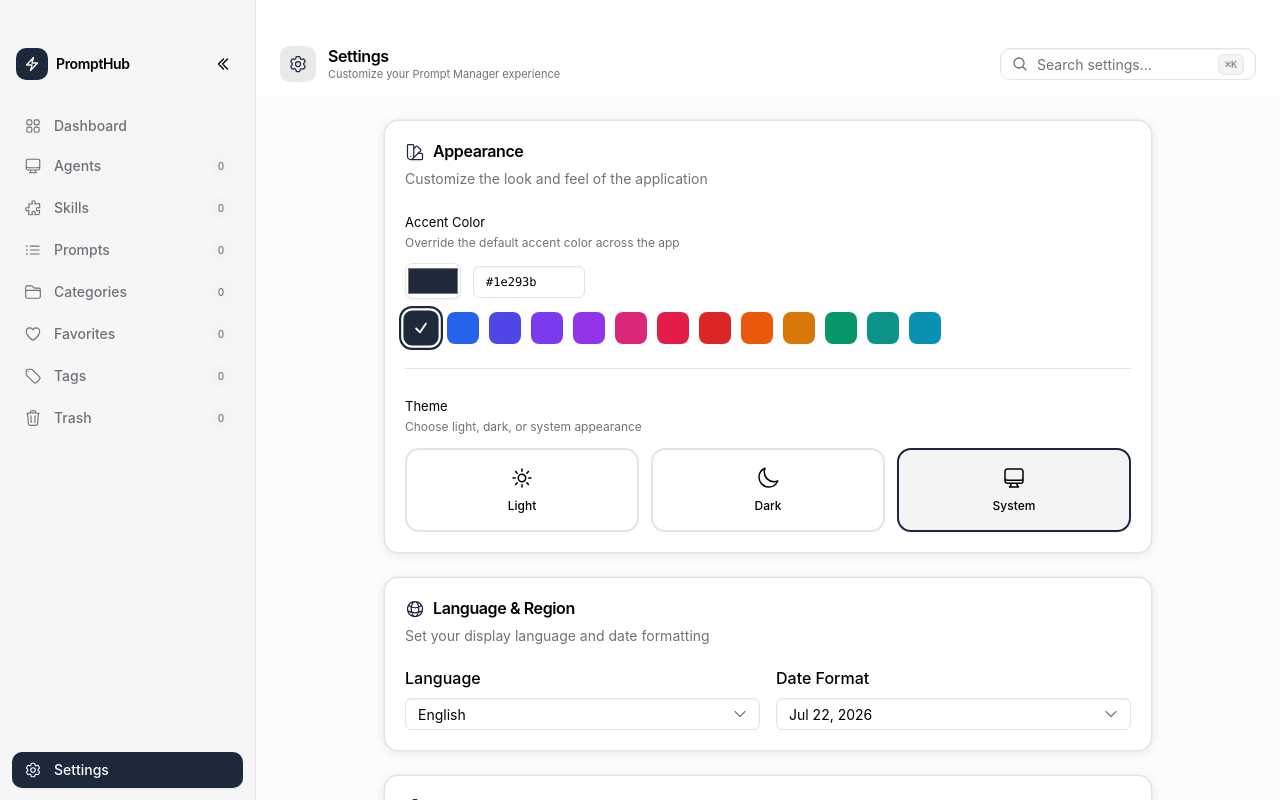
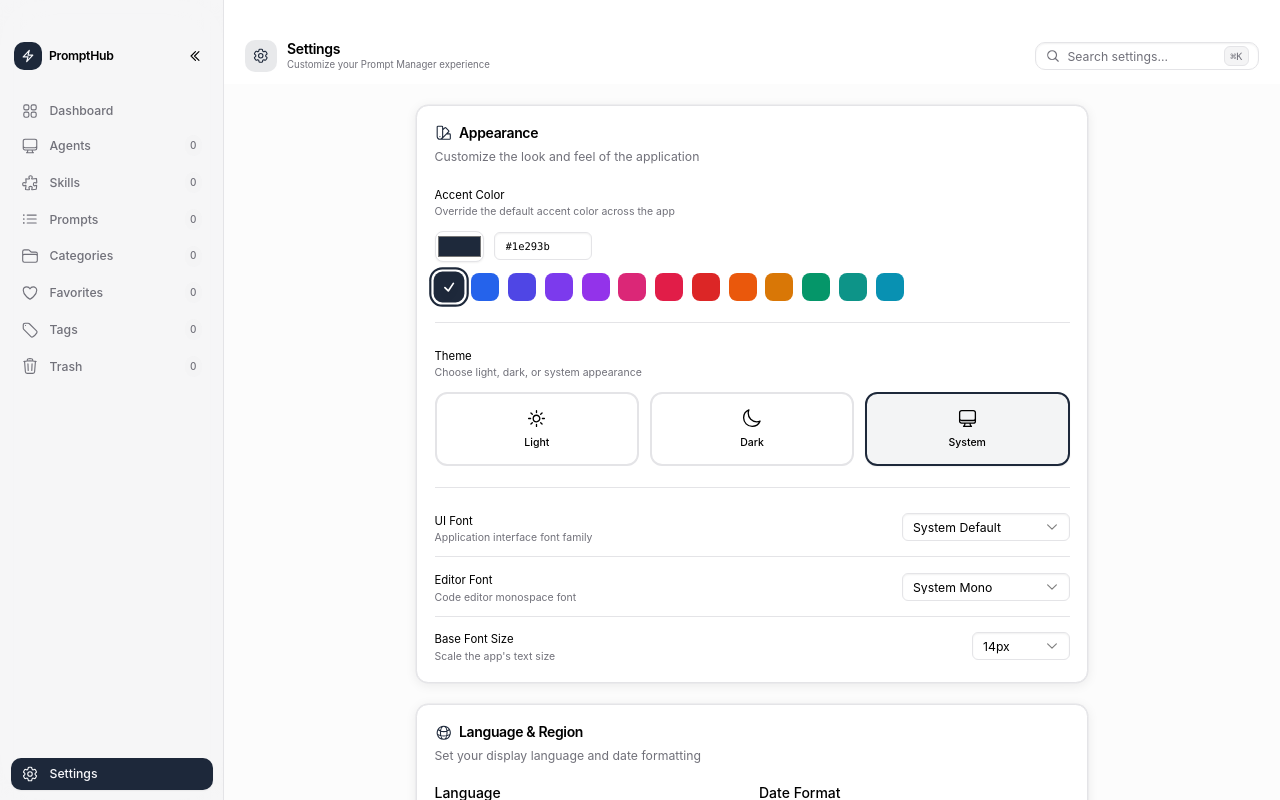
Before and after one commit to rumman02/Prompt-Manager, a React (Vite) app: page / in a window 1280 px wide. Both pictures are taken after a click on the button "Settings". Built offline with nearby package versions, Linux system fonts and the light colour scheme.

Commit message:
feat: add UI font, editor font, and base font size customization in settings

```diff
--- a/src/components/settings/SettingsPage.tsx
+++ b/src/components/settings/SettingsPage.tsx
@@ -8,7 +8,7 @@ import { Separator } from "@/components/ui/separator";
 import { PageHeader } from "@/components/layout/PageHeader";
 import { SearchBar } from "@/components/search-bar";
 import { useSettings, type LandingPage } from "@/contexts/SettingsContext";
-import { ACCENT_PRESETS, LANGUAGES, DATE_FORMATS, LANDING_PAGES } from "@/constants/settings";
+import { ACCENT_PRESETS, LANGUAGES, DATE_FORMATS, LANDING_PAGES, FONT_FAMILIES, EDITOR_FONT_FAMILIES, FONT_SIZES } from "@/constants/settings";
 
 export function SettingsPage() {
   const { settings, updateSettings, resetSettings } = useSettings();
@@ -154,6 +154,62 @@ export function SettingsPage() {
                   <span className="text-xs font-medium capitalize">{mode}</span>
                 </button>
               ))}
+            </div>
+          </div>
+
+          <Separator />
+
+          <div className="space-y-3">
+            <div className="flex items-center justify-between gap-4">
+              <div>
+                <Label className="text-subheadline">UI Font</Label>
+                <p className="text-footnote mt-0.5">Application interface font family</p>
+              </div>
+              <Select
+                value={settings.fontFamily}
+                onChange={(e) => updateSettings({ fontFamily: e.target.value })}
+                className="w-48"
+              >
+                {FONT_FAMILIES.map((f) => (
+                  <option key={f.value} value={f.value}>{f.label}</option>
+                ))}
+              </Select>
+            </div>
+
+            <Separator />
+
+            <div className="flex items-center justify-between gap-4">
+              <div>
+                <Label className="text-subheadline">Editor Font</Label>
+                <p className="text-footnote mt-0.5">Code editor monospace font</p>
+              </div>
+              <Select
+                value={settings.editorFontFamily}
+                onChange={(e) => updateSettings({ editorFontFamily: e.target.value })}
+                className="w-48"
+              >
+                {EDITOR_FONT_FAMILIES.map((f) => (
+                  <option key={f.value} value={f.value}>{f.label}</option>
+                ))}
+              </Select>
+            </div>
+
+            <Separator />
+
+            <div className="flex items-center justify-between gap-4">
+              <div>
+                <Label className="text-subheadline">Base Font Size</Label>
+                <p className="text-footnote mt-0.5">Scale the app's text size</p>
+              </div>
+              <Select
+                value={settings.fontSize}
+                onChange={(e) => updateSettings({ fontSize: e.target.value })}
+                className="w-28"
+              >
+                {FONT_SIZES.map((s) => (
+                  <option key={s.value} value={s.value}>{s.label}</option>
+                ))}
+              </Select>
             </div>
           </div>
         </CardContent>
--- a/src/constants/settings.ts
+++ b/src/constants/settings.ts
@@ -81,3 +81,24 @@ export const LANDING_PAGES: LandingPageOption[] = [
   { value: "categories", label: "Categories", description: "Browse prompts by category" },
   { value: "tags", label: "Tags", description: "Browse prompts by tags" },
 ];
+
+export const FONT_FAMILIES = [
+  { value: "-apple-system, BlinkMacSystemFont, 'SF Pro Text', 'Segoe UI', system-ui, sans-serif", label: "System Default" },
+  { value: "Georgia, 'Times New Roman', serif", label: "Georgia" },
+  { value: "'Helvetica Neue', Arial, Helvetica, sans-serif", label: "Helvetica" },
+] as const;
+
+export const EDITOR_FONT_FAMILIES = [
+  { value: "'SF Mono', SFMono-Regular, ui-monospace, Menlo, Consolas, 'Liberation Mono', monospace", label: "System Mono" },
+  { value: "'Courier New', Courier, monospace", label: "Courier New" },
+] as const;
+
+export const FONT_SIZES = [
+  { value: "0.75rem", label: "12px" },
+  { value: "0.8125rem", label: "13px" },
+  { value: "0.875rem", label: "14px" },
+  { value: "0.9375rem", label: "15px" },
+  { value: "1rem", label: "16px" },
+  { value: "1.125rem", label: "18px" },
+  { value: "1.25rem", label: "20px" },
+] as const;
--- a/src/contexts/SettingsContext.tsx
+++ b/src/contexts/SettingsContext.tsx
@@ -15,6 +15,12 @@ export interface Settings {
   editorLayout: import("@/constants/settings").LayoutNode | null;
   /** Orientation that the next split will use. */
   editorSplitOrientation: import("@/constants/settings").LayoutOrientation;
+  /** UI font family */
+  fontFamily: string;
+  /** Editor / monospace font family */
+  editorFontFamily: string;
+  /** Base font size (rem) */
+  fontSize: string;
 }
 
 interface SettingsContextType {
@@ -33,6 +39,9 @@ const defaultSettings: Settings = {
   trashTimeoutUnit: "days",
   editorLayout: null,
   editorSplitOrientation: "h",
+  fontFamily: "-apple-system, BlinkMacSystemFont, 'SF Pro Text', 'Segoe UI', system-ui, sans-serif",
+  editorFontFamily: "'SF Mono', SFMono-Regular, ui-monospace, Menlo, Consolas, 'Liberation Mono', monospace",
+  fontSize: "0.875rem",
 };
 
 const STORAGE_KEY = "prompt-manager-settings";
@@ -166,6 +175,14 @@ export function SettingsProvider({ children }: { children: ReactNode }) {
     root.style.setProperty("--primary-foreground", `${h} ${s > 0 ? 40 : 0}% ${foregroundL}%`);
   }, [settings.accentColor, settings.theme]);
 
+  // Apply font settings
+  useEffect(() => {
+    const root = document.documentElement;
+    root.style.setProperty("--font-ui", settings.fontFamily);
+    root.style.setProperty("--font-editor", settings.editorFontFamily);
+    root.style.setProperty("--font-size-base", settings.fontSize);
+  }, [settings.fontFamily, settings.editorFontFamily, settings.fontSize]);
+
   const updateSettings = useCallback((partial: Partial<Settings>) => {
     setSettings((prev) => ({ ...prev, ...partial }));
   }, []);
@@ -175,6 +192,9 @@ export function SettingsProvider({ children }: { children: ReactNode }) {
     // Clear inline styles so CSS defaults take over
     document.documentElement.style.removeProperty("--primary");
     document.documentElement.style.removeProperty("--primary-foreground");
+    document.documentElement.style.removeProperty("--font-ui");
+    document.documentElement.style.removeProperty("--font-editor");
+    document.documentElement.style.removeProperty("--font-size-base");
   }, []);
 
   return (
--- a/src/index.css
+++ b/src/index.css
@@ -57,6 +57,11 @@
     --success: 137 55% 44%;             /* #34c759 systemGreen */
     --warning: 35 100% 50%;             /* #ff9500 systemOrange */
     --tertiary-label: 240 6% 65%;       /* #aeaeb2 tertiaryLabel */
+
+    /* Font overrides — set at runtime by SettingsContext */
+    --font-ui: -apple-system, BlinkMacSystemFont, "SF Pro Text", "SF Pro Display", "Segoe UI", system-ui, sans-serif;
+    --font-editor: "SF Mono", SFMono-Regular, ui-monospace, Menlo, Consolas, "Liberation Mono", monospace;
+    --font-size-base: 0.875rem;
   }
 
   .dark {
@@ -113,8 +118,11 @@
 
 /* ── Typography: SF Pro (Apple system) ── */
 @layer base {
+  html {
+    font-size: var(--font-size-base);
+  }
   body {
-    font-family: -apple-system, BlinkMacSystemFont, "SF Pro Text", "SF Pro Display", "Segoe UI", system-ui, sans-serif;
+    font-family: var(--font-ui);
     -webkit-font-smoothing: antialiased;
     -moz-osx-font-smoothing: grayscale;
   }
@@ -122,7 +130,7 @@
 
 .font-code,
 .code-zone {
-  font-family: "SF Mono", SFMono-Regular, ui-monospace, Menlo, Consolas, "Liberation Mono", monospace;
+  font-family: var(--font-editor);
   font-feature-settings: "liga" 0;
   border: 1px solid transparent;
   border-radius: 6px;
@@ -269,7 +277,7 @@
    Theming is driven by the same HSL design tokens as the rest of the UI. */
 .markdown-preview {
   color: hsl(var(--foreground));
-  font-family: -apple-system, BlinkMacSystemFont, "SF Pro Text", "SF Pro Display", "Segoe UI", system-ui, sans-serif;
+  font-family: var(--font-ui);
   font-size: 14px;
   line-height: 1.7;
   overflow-wrap: anywhere;
@@ -358,7 +366,7 @@
 }
 
 .markdown-preview code {
-  font-family: "SF Mono", SFMono-Regular, ui-monospace, Menlo, Consolas, "Liberation Mono", monospace;
+  font-family: var(--font-editor);
   font-size: 0.85em;
   background: hsl(var(--code-bg));
   border: 1px solid hsl(var(--code-border));
@@ -367,7 +375,7 @@
 }
 
 .markdown-preview pre {
-  font-family: "SF Mono", SFMono-Regular, ui-monospace, Menlo, Consolas, "Liberation Mono", monospace;
+  font-family: var(--font-editor);
   background: hsl(var(--code-bg));
   border: 1px solid hsl(var(--code-border));
   border-radius: 8px;
```
